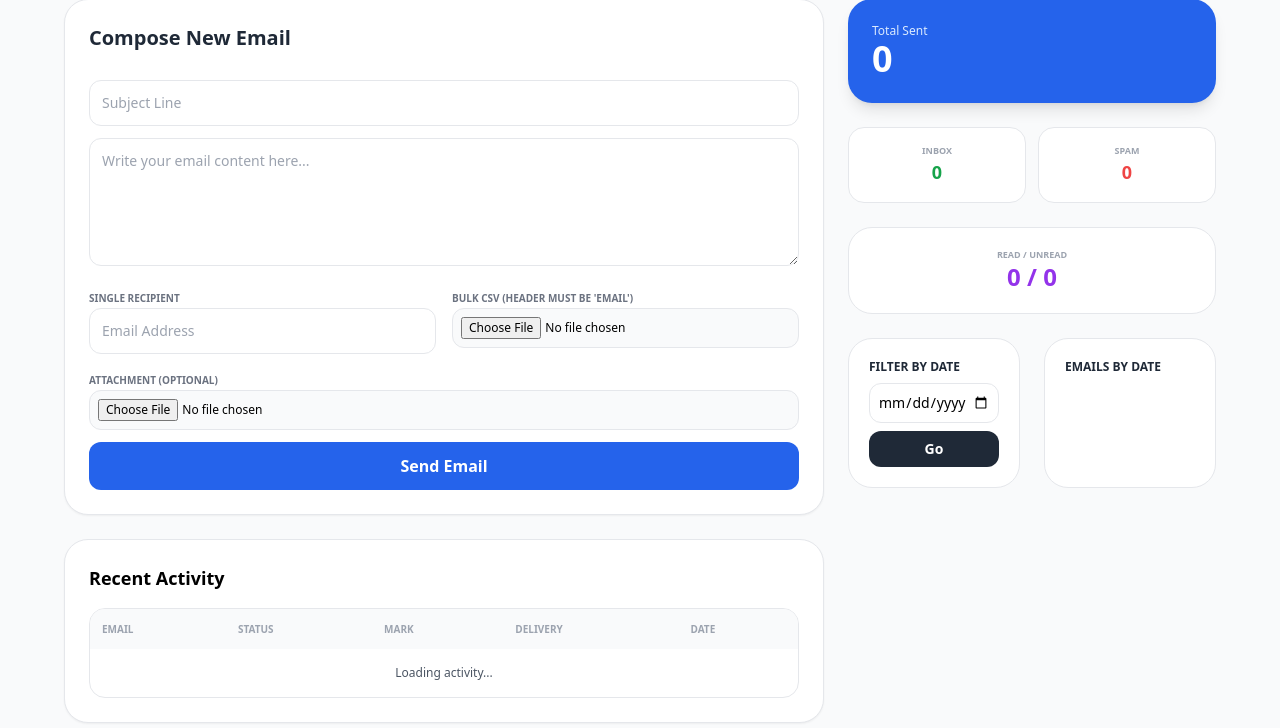
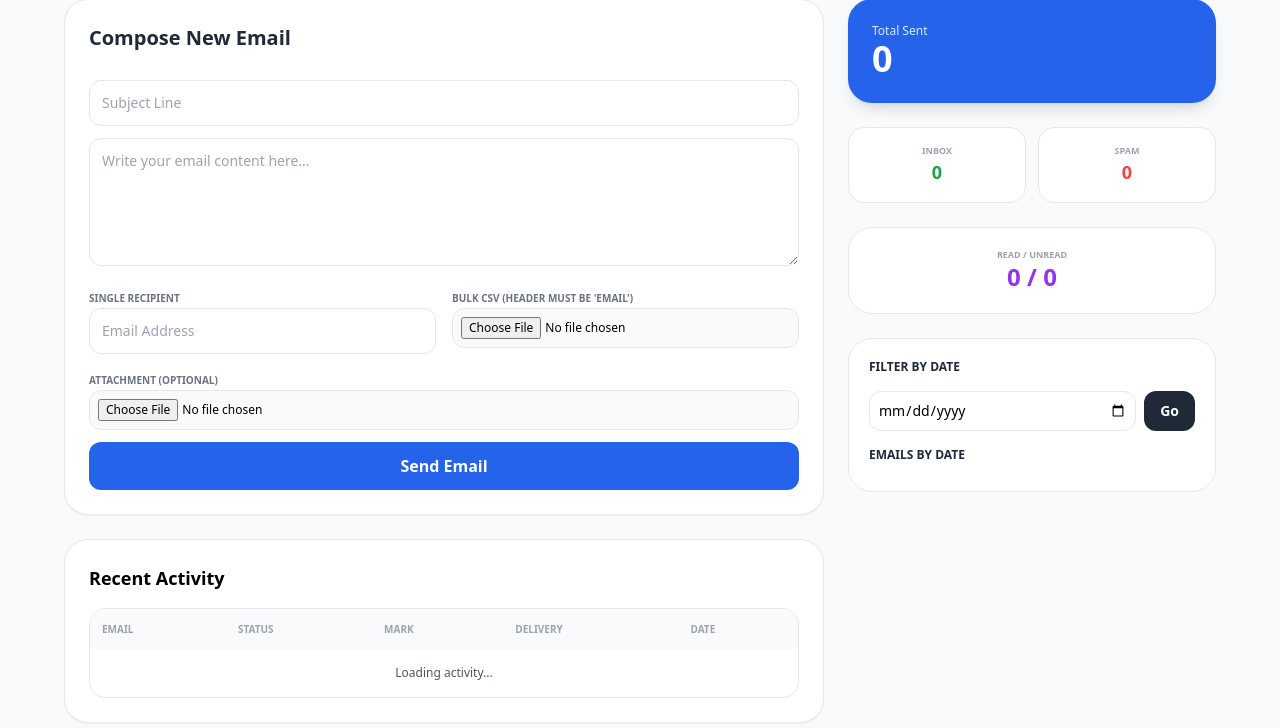
Before and after one commit to Prem02207/TrekEmail-Python, a Django app: page / in a window 1280 px wide. Shown: the part 93-821 px from the top of the page. Run offline with Django 5.2, Linux system fonts and the light colour scheme; data that the repository does not hold is empty; some libraries are stand-ins or nearby versions.

Commit message:
Layout updated with consolidated date filter and stats card

```diff
--- a/templates/dashboard.html
+++ b/templates/dashboard.html
@@ -68,19 +68,19 @@
                     <h2 class="text-2xl font-black text-purple-600"><span id="read">0</span> / <span id="unread">0</span></h2>
                 </div>
 
-                <div class="grid grid-cols-1 md:grid-cols-2 gap-6">
-                    <div class="bg-white p-5 rounded-3xl border">
-                        <h3 class="font-bold text-gray-800 mb-2 text-xs uppercase">Filter by Date</h3>
-                        <input type="date" id="dateFilter" class="w-full p-2 border rounded-xl text-sm mb-2">
-                        <button onclick="applyDateFilter()" class="w-full bg-gray-800 text-white font-bold py-2 rounded-xl text-sm hover:bg-black transition">
+                <div class="bg-white p-5 rounded-3xl border">
+                    <div class="flex justify-between items-center mb-4">
+                        <h3 class="font-bold text-gray-800 text-xs uppercase">Filter by Date</h3>
+                    </div>
+                    <div class="flex gap-2 mb-4">
+                        <input type="date" id="dateFilter" class="w-full p-2 border rounded-xl text-sm">
+                        <button onclick="applyDateFilter()" class="bg-gray-800 text-white font-bold px-4 py-2 rounded-xl text-sm hover:bg-black transition">
                             Go
                         </button>
                     </div>
 
-                    <div class="bg-white p-5 rounded-3xl border">
-                        <h3 class="font-bold text-gray-800 mb-2 text-xs uppercase">Emails by Date</h3>
-                        <div id="date-stats-container" class="space-y-2 text-[11px]"></div>
-                    </div>
+                    <h3 class="font-bold text-gray-800 mb-2 text-xs uppercase">Emails by Date</h3>
+                    <div id="date-stats-container" class="space-y-2 text-[11px]"></div>
                 </div>
             </div>
         </div>
```
